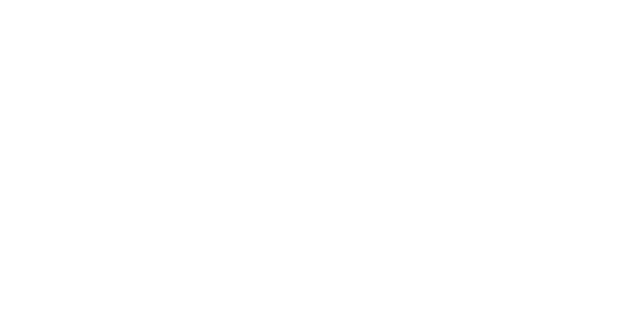
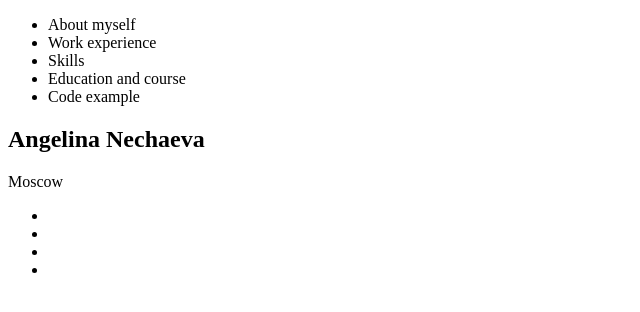
Before and after one commit to AngelinaPepel/rsschool-cv, a plain HTML site: page index.html in a window 1280 px wide. Shown: the whole page, without its empty margins (0-640 px from the left). Drawn offline with Linux system fonts and the light colour scheme.

Commit message:
feat: add header html

```diff
--- a/index.html
+++ b/index.html
@@ -6,5 +6,39 @@
     <meta name="viewport" content="width=device-width, initial-scale=1.0">
     <title>Document</title>
   </head>
-  <body></body>
+  <body>
+    <header>
+      <div class="container">
+        <nav class="header-nav">
+          <ul>
+            <li class="header-item"><a class="header-link">About myself</a></li>
+            <li class="header-item"><a class="header-link">Work experience</a></li>
+            <li class="header-item"><a class="header-link">Skills</a></li>
+            <li class="header-item"><a class="header-link">Education and course</a></li>
+            <li class="header-item"><a class="header-link">Code example</a></li>
+          </ul>
+        </nav>
+      </div>
+    </header>
+    <main class="main">
+      <div class="container">
+        <section class="name">
+          <h1>Angelina Nechaeva</h1>
+        </section>
+        <section class="city">
+          <p>Moscow</p>
+        </section>
+        <section class="contact">
+          <ul class="contact-lict">
+            <li class="contact-item"></li>
+            <li class="contact-item"></li>
+            <li class="contact-item"></li>
+            <li class="contact-item"></li>
+          </ul>
+
+        </section>
+      </div>
+    </main>
+
+  </body>
 </html>
```
